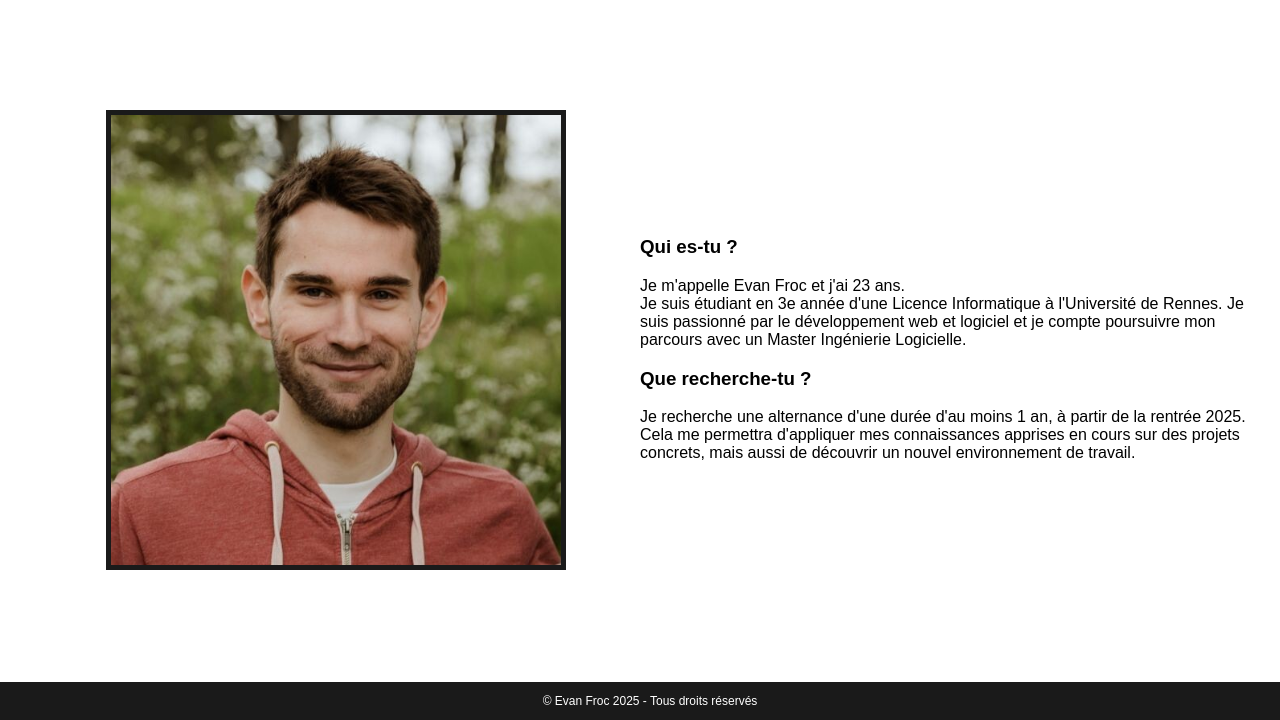
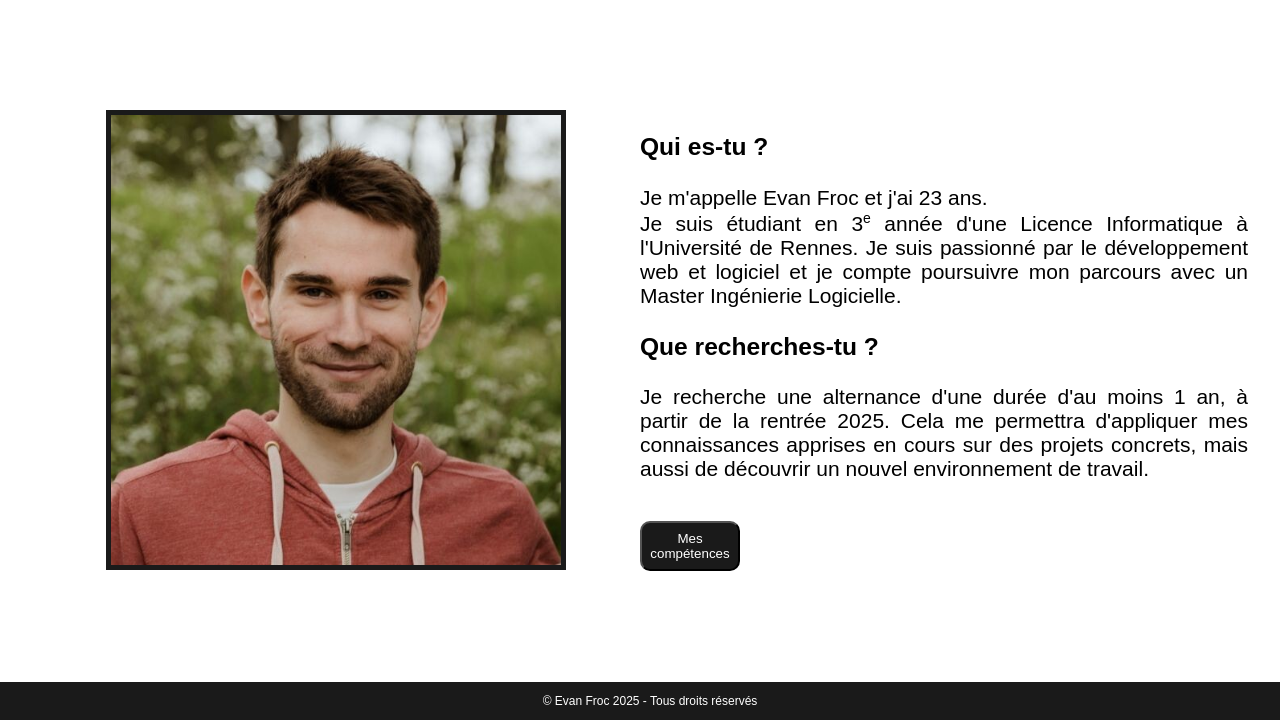
Before and after one commit to efroc/Perso_portfolio, a PHP site: page / in a window 1280 px wide. Shown: the part 80-800 px from the top of the page. Run offline with PHP 8.4, Linux system fonts and the light colour scheme.

Commit message:
Page A propos

```diff
--- a/index.html
+++ b/index.html
@@ -23,6 +23,8 @@
 
     <!-- ===== Affichage selon menu ===== --->
     <main id="content">
+
+        <!-- ===== A propos ===== --->
         <div id="content1" class="content">
             <div class="myself">
                 <img src="ressources/images/myself.jpg">
@@ -30,19 +32,24 @@
             <div class="presentation">
                 <h3>Qui es-tu ?</h3>
                 <span>Je m'appelle Evan Froc et j'ai 23 ans.<br/>
-                    Je suis étudiant en 3e année d'une Licence Informatique à l'Université de Rennes. Je suis passionné par
+                    Je suis étudiant en 3<sup>e</sup> année d'une Licence Informatique à l'Université de Rennes. Je suis passionné par
                     le développement web et logiciel et je compte poursuivre mon parcours avec un Master Ingénierie Logicielle.
                 </span>
-                <h3>Que recherche-tu ?</h3>
+                <h3>Que recherches-tu ?</h3>
                 <span>Je recherche une alternance d'une durée d'au moins 1 an, à partir de la rentrée 2025.
                     Cela me permettra d'appliquer mes connaissances apprises en cours sur des projets concrets, mais aussi de découvrir
                     un nouvel environnement de travail.
                 </span>
+                <button onclick="showContent('content2')" class="button-presentation">Mes compétences</button>
             </div>
         </div>
+
+        <!-- ===== Competences ===== --->
         <div id="content2" class="content">
             competences
         </div>
+
+        <!-- ===== Projets ===== --->
         <div id="content3" class="content">
             <a href="#precedent" onclick="showProject()">&lt;</a>
             <div>
@@ -50,9 +57,12 @@
             </div>
             <a href="#suivant" onclick="showProject()">&gt;</a>
         </div>
+
+        <!-- ===== Contact ===== --->
         <div id="content4" class="content">
             contact
         </div>
+
     </main>
 
     <!-- ===== Footer droits ===== --->
--- a/src/style/style.css
+++ b/src/style/style.css
@@ -109,6 +109,33 @@ div[id="content1"] > * {
     flex-direction: column;
 }
 
+.presentation {
+    font-size: 21px;
+    text-align: justify;
+}
+
+.presentation sup {
+    font-size: 14px;
+}
+
+.button-presentation {
+    margin-top: 40px;
+    width: 100px;
+    height: 50px;
+    border-radius: 10px;
+    transition: background-color 0.5s, transform 0.5s;
+    background-color: #1A1A1A;
+    color: white;
+}
+
+.button-presentation:hover {
+    background-color: #000;
+}
+
+.button-presentation:active {
+    transform: scale(0.9);
+}
+
 div[id="content1"] img {
     display: block;
     width: 450px;
```
